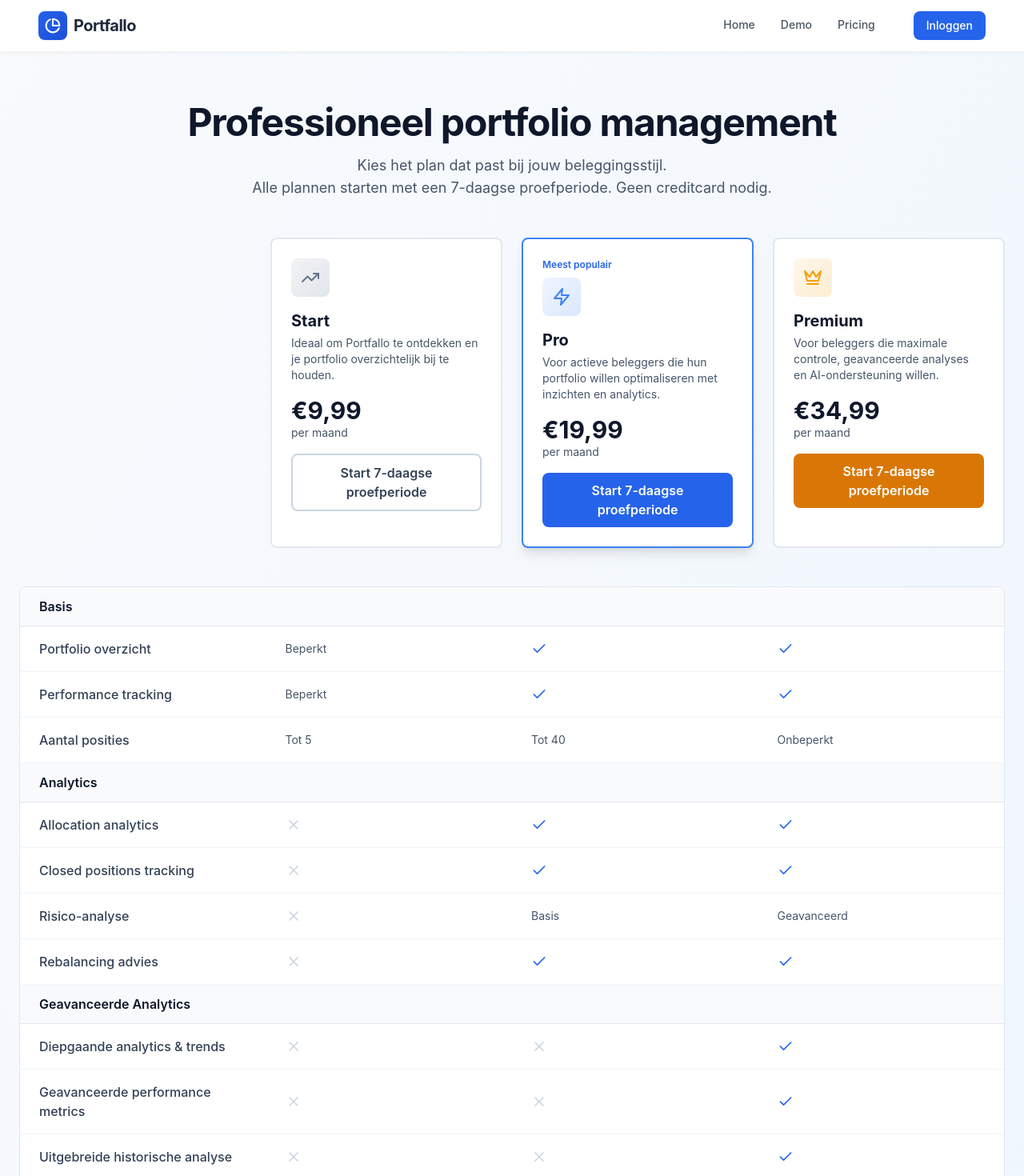
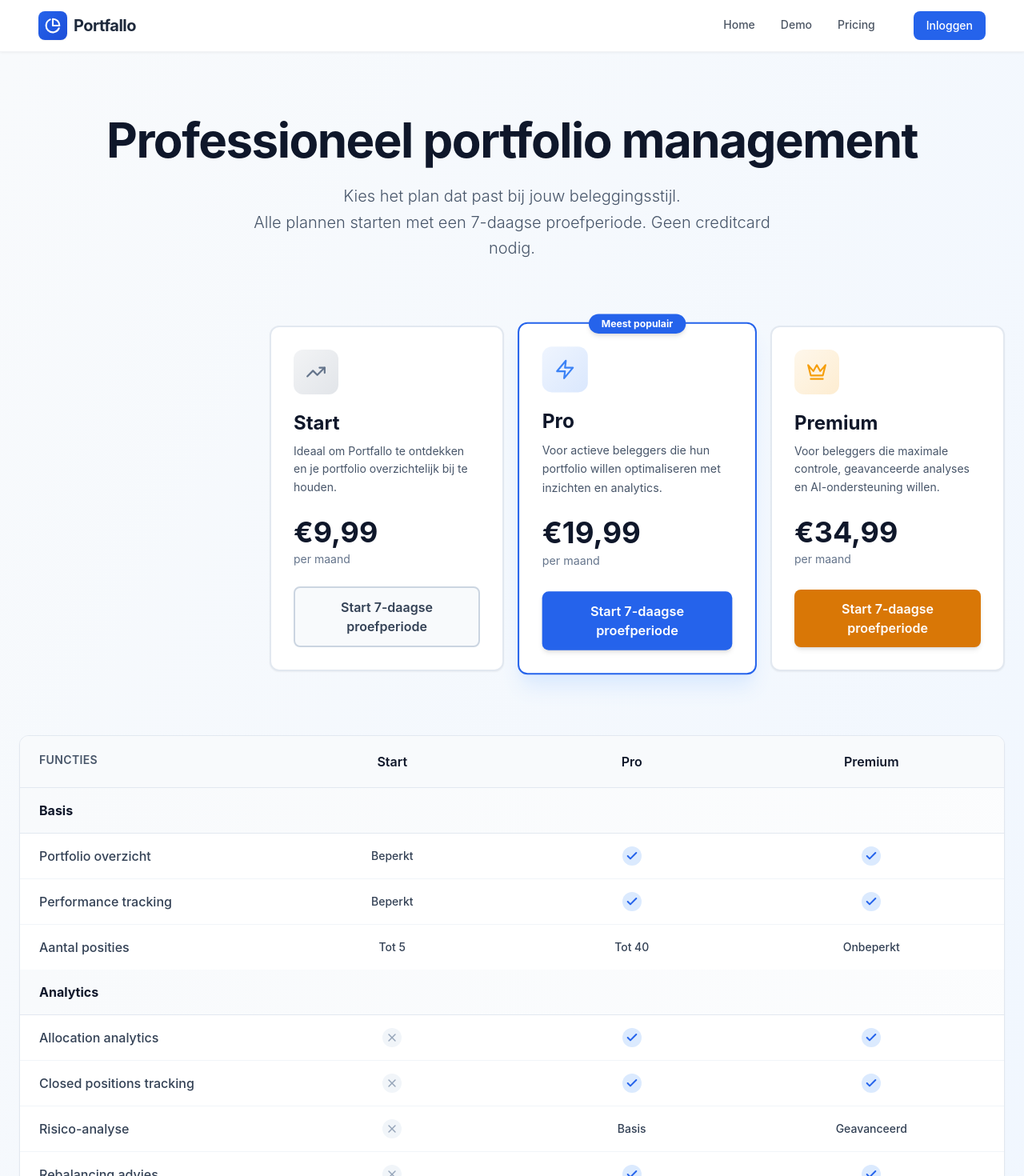
Before and after one commit to Swenvh/Portfallo-Final, a React (Vite) app in the folder project-bolt-github-pkwrl7gt/project/: page /upgrade in a window 1280 px wide. Shown: the top 1470 px of the page at 80% size. Built offline with nearby package versions, Linux system fonts and the light colour scheme; no server answers.

Commit message:
Updated UpgradePage.jsx

```diff
--- a/project-bolt-github-pkwrl7gt/project/src/pages/UpgradePage.jsx
+++ b/project-bolt-github-pkwrl7gt/project/src/pages/UpgradePage.jsx
@@ -90,28 +90,36 @@ export default function UpgradePage() {
 
   const renderFeatureValue = (value) => {
     if (value === true) {
-      return <Check size={20} className="text-blue-600" />;
+      return (
+        <div className="w-6 h-6 rounded-full bg-blue-100 flex items-center justify-center">
+          <Check size={16} className="text-blue-600" strokeWidth={3} />
+        </div>
+      );
     }
     if (value === false) {
-      return <X size={20} className="text-slate-300" />;
+      return (
+        <div className="w-6 h-6 rounded-full bg-slate-100 flex items-center justify-center">
+          <X size={16} className="text-slate-400" strokeWidth={2} />
+        </div>
+      );
     }
-    return <span className="text-sm text-slate-600">{value}</span>;
+    return <span className="text-sm font-medium text-slate-700">{value}</span>;
   };
 
   return (
     <div className="min-h-screen bg-gradient-to-br from-slate-50 to-blue-50">
-      <div className="max-w-7xl mx-auto px-4 md:px-6 py-12 md:py-16">
-        <div className="text-center mb-12">
-          <h1 className="text-4xl md:text-5xl font-bold text-slate-900 mb-4">
+      <div className="max-w-7xl mx-auto px-4 md:px-6 py-16 md:py-20">
+        <div className="text-center mb-16 md:mb-20">
+          <h1 className="text-5xl md:text-6xl font-bold text-slate-900 mb-6 leading-tight">
             Professioneel portfolio management
           </h1>
-          <p className="text-lg text-slate-600 max-w-2xl mx-auto">
+          <p className="text-xl text-slate-600 max-w-2xl mx-auto font-light leading-relaxed">
             Kies het plan dat past bij jouw beleggingsstijl.<br />
             Alle plannen starten met een 7-daagse proefperiode. Geen creditcard nodig.
           </p>
         </div>
 
-        <div className="mb-12 grid grid-cols-1 md:grid-cols-4 gap-6">
+        <div className="mb-16 md:mb-20 grid grid-cols-1 md:grid-cols-4 gap-6 md:gap-5">
           <div className="hidden md:block"></div>
 
           {plans.map((plan, index) => {
@@ -119,38 +127,40 @@ export default function UpgradePage() {
             return (
               <div
                 key={index}
-                className={`bg-white rounded-lg border-2 p-6 ${
-                  plan.popular ? 'border-blue-500 shadow-lg' : 'border-slate-200'
+                className={`bg-white rounded-xl border-2 p-7 flex flex-col relative transition-all ${
+                  plan.popular
+                    ? 'border-blue-600 shadow-xl shadow-blue-100 scale-[1.02]'
+                    : 'border-slate-200 hover:border-slate-300 shadow-sm'
                 }`}
               >
                 {plan.popular && (
-                  <div className="text-xs font-semibold text-blue-600 mb-2">
+                  <div className="absolute -top-3 left-1/2 -translate-x-1/2 bg-blue-600 text-white px-4 py-1 rounded-full text-xs font-bold shadow-md">
                     Meest populair
                   </div>
                 )}
 
                 <div
-                  className="w-12 h-12 rounded-lg mb-4 flex items-center justify-center"
+                  className="w-14 h-14 rounded-xl mb-5 flex items-center justify-center"
                   style={{ background: `linear-gradient(135deg, ${plan.iconColor}15, ${plan.iconColor}30)` }}
                 >
-                  <IconComponent size={24} style={{ color: plan.iconColor }} />
+                  <IconComponent size={26} style={{ color: plan.iconColor }} strokeWidth={2} />
                 </div>
 
-                <h3 className="text-xl font-bold text-slate-900 mb-1">{plan.name}</h3>
-                <p className="text-sm text-slate-600 mb-4">{plan.description}</p>
+                <h3 className="text-2xl font-bold text-slate-900 mb-2">{plan.name}</h3>
+                <p className="text-sm text-slate-600 mb-6 leading-relaxed min-h-[60px]">{plan.description}</p>
 
-                <div className="mb-4">
-                  <div className="text-3xl font-bold text-slate-900">{plan.price}</div>
-                  <div className="text-sm text-slate-600">{plan.period}</div>
+                <div className="mb-6">
+                  <div className="text-4xl font-bold text-slate-900">{plan.price}</div>
+                  <div className="text-sm text-slate-500 mt-1">{plan.period}</div>
                 </div>
 
                 <button
-                  className={`w-full py-2.5 px-4 rounded-lg font-semibold transition-colors ${
+                  className={`w-full py-3 px-4 rounded-lg font-semibold transition-all mt-auto ${
                     plan.ctaVariant === 'primary'
-                      ? 'bg-blue-600 text-white hover:bg-blue-700'
+                      ? 'bg-blue-600 text-white hover:bg-blue-700 shadow-md hover:shadow-lg'
                       : plan.ctaVariant === 'secondary'
-                      ? 'bg-amber-600 text-white hover:bg-amber-700'
-                      : 'bg-white text-slate-700 border-2 border-slate-300 hover:border-slate-400'
+                      ? 'bg-amber-600 text-white hover:bg-amber-700 shadow-md hover:shadow-lg'
+                      : 'bg-slate-50 text-slate-700 border-2 border-slate-300 hover:bg-slate-100 hover:border-slate-400'
                   } ${plan.disabled ? 'opacity-50 cursor-not-allowed' : ''}`}
                   onClick={plan.onClick ? () => setShowPaywall(true) : undefined}
                   disabled={plan.disabled}
@@ -162,31 +172,38 @@ export default function UpgradePage() {
           })}
         </div>
 
-        <div className="bg-white rounded-lg border border-slate-200 overflow-hidden">
+        <div className="bg-white rounded-xl border border-slate-200 overflow-hidden shadow-sm">
+          <div className="hidden md:grid grid-cols-4 gap-4 px-6 py-5 bg-slate-50 border-b border-slate-200">
+            <div className="font-semibold text-slate-600 text-sm uppercase tracking-wide">Functies</div>
+            <div className="font-semibold text-slate-900 text-center">Start</div>
+            <div className="font-semibold text-slate-900 text-center">Pro</div>
+            <div className="font-semibold text-slate-900 text-center">Premium</div>
+          </div>
+
           {featureCategories.map((category, catIndex) => (
             <div key={catIndex}>
-              <div className="bg-slate-50 px-6 py-3 border-b border-slate-200">
-                <h4 className="font-semibold text-slate-900">{category.category}</h4>
+              <div className="bg-gradient-to-r from-slate-50 to-slate-50/50 px-6 py-4 border-b border-slate-200">
+                <h4 className="font-bold text-slate-900 text-base">{category.category}</h4>
               </div>
 
               {category.features.map((feature, featIndex) => (
                 <div
                   key={featIndex}
-                  className="grid grid-cols-1 md:grid-cols-4 border-b border-slate-100 hover:bg-slate-50 transition-colors"
+                  className="grid grid-cols-1 md:grid-cols-4 gap-4 px-6 py-4 border-b border-slate-100 last:border-b-0 hover:bg-slate-50/50 transition-colors"
                 >
-                  <div className="px-6 py-4 font-medium text-slate-700">
+                  <div className="font-medium text-slate-700 text-sm md:text-base">
                     {feature.name}
                   </div>
 
-                  <div className="px-6 py-4 flex items-center justify-center md:justify-start">
+                  <div className="flex items-center justify-start md:justify-center">
                     {renderFeatureValue(feature.free)}
                   </div>
 
-                  <div className="px-6 py-4 flex items-center justify-center md:justify-start">
+                  <div className="flex items-center justify-start md:justify-center">
                     {renderFeatureValue(feature.pro)}
                   </div>
 
-                  <div className="px-6 py-4 flex items-center justify-center md:justify-start">
+                  <div className="flex items-center justify-start md:justify-center">
                     {renderFeatureValue(feature.premium)}
                   </div>
                 </div>
@@ -195,10 +212,11 @@ export default function UpgradePage() {
           ))}
         </div>
 
-        <div className="mt-16 text-center">
-          <p className="text-slate-600 mb-4">Heb je vragen over welk plan het beste bij je past?</p>
-          <a href="mailto:support@portfallo.com" className="text-blue-600 hover:text-blue-700 font-semibold">
-            Neem contact met ons op →
+        <div className="mt-20 text-center">
+          <p className="text-lg text-slate-600 mb-3">Heb je vragen over welk plan het beste bij je past?</p>
+          <a href="mailto:support@portfallo.com" className="text-blue-600 hover:text-blue-700 font-semibold text-base inline-flex items-center gap-1 transition-colors">
+            Neem contact met ons op
+            <span className="inline-block transition-transform group-hover:translate-x-1">→</span>
           </a>
         </div>
       </div>
```
